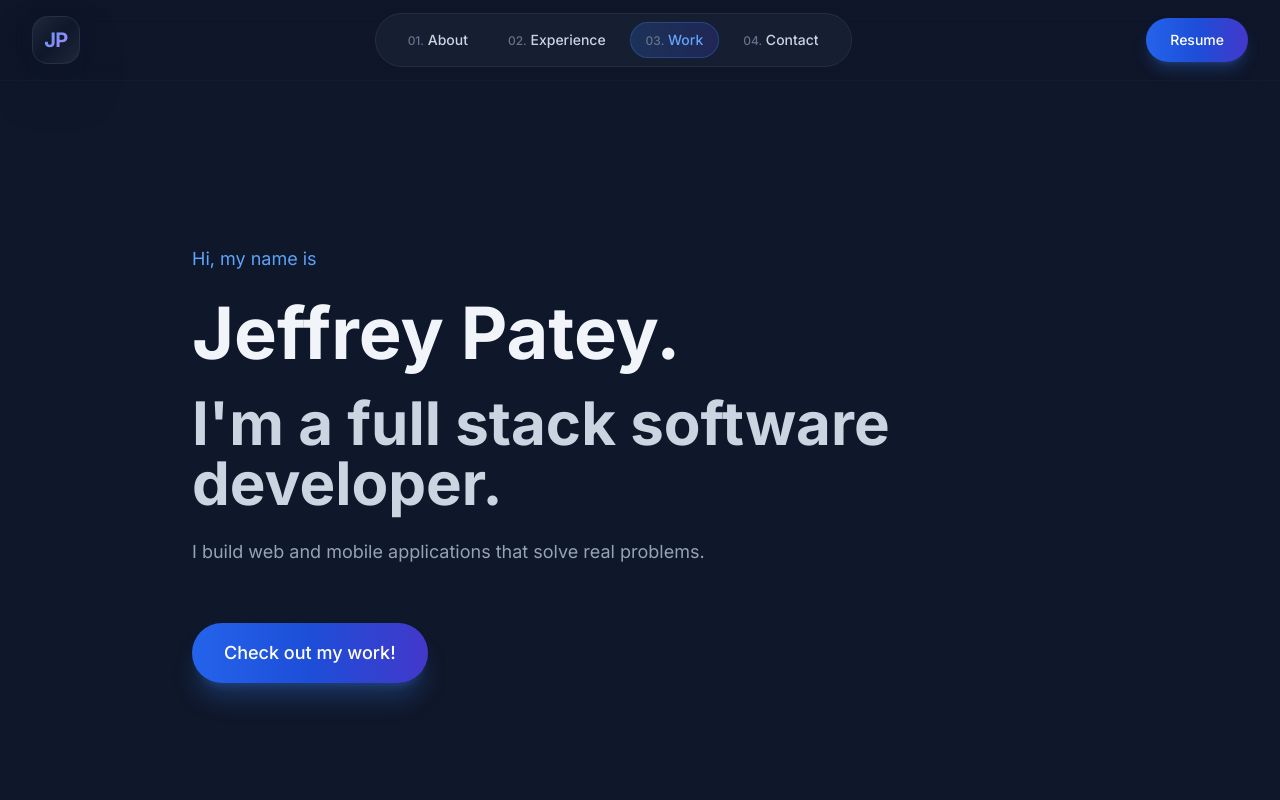
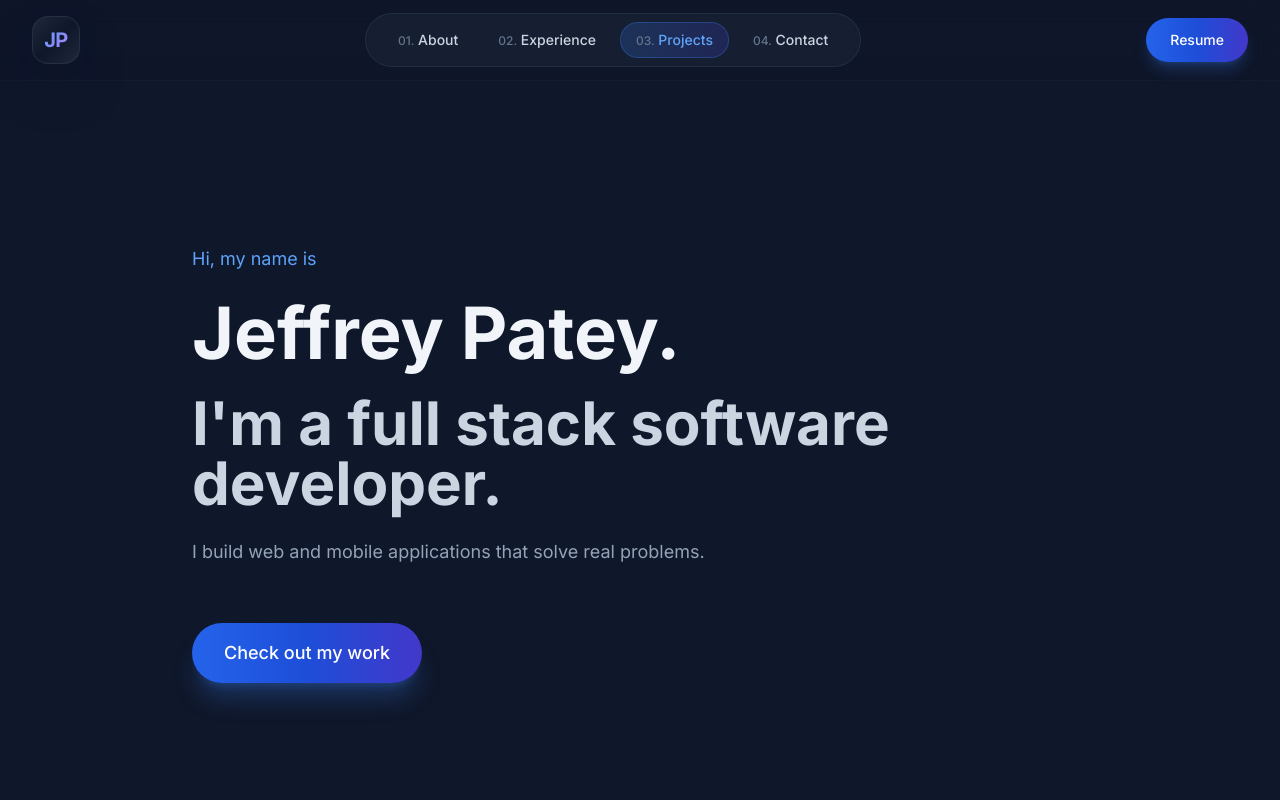
Before and after one commit to jvpatey/portfolio, a Next.js app: page / in a window 1280 px wide. Shown: the top 800 px of the page. Built offline with nearby package versions, Linux system fonts and the light colour scheme.

Commit message:
updated text in hero and nav

```diff
--- a/components/Hero.tsx
+++ b/components/Hero.tsx
@@ -21,7 +21,7 @@ export default function Hero() {
               href="#projects"
               className="relative group inline-block px-8 py-4 bg-gradient-to-r from-blue-600 via-blue-700 to-indigo-700 text-white rounded-full font-medium text-lg shadow-xl shadow-blue-500/25 hover:shadow-blue-500/40 transition-all duration-300 hover:scale-105"
             >
-              <span className="relative z-10">Check out my work!</span>
+              <span className="relative z-10">Check out my work</span>
               <div className="absolute inset-0 bg-gradient-to-r from-blue-500 via-blue-600 to-indigo-600 rounded-full opacity-0 group-hover:opacity-100 transition-opacity duration-300"></div>
             </a>
           </div>
--- a/components/Navigation.tsx
+++ b/components/Navigation.tsx
@@ -35,7 +35,7 @@ export default function Navigation() {
   const navItems = [
     { href: "#about", label: "About", number: "01" },
     { href: "#experience", label: "Experience", number: "02" },
-    { href: "#projects", label: "Work", number: "03" },
+    { href: "#projects", label: "Projects", number: "03" },
     { href: "#contact", label: "Contact", number: "04" },
   ];
 
```
